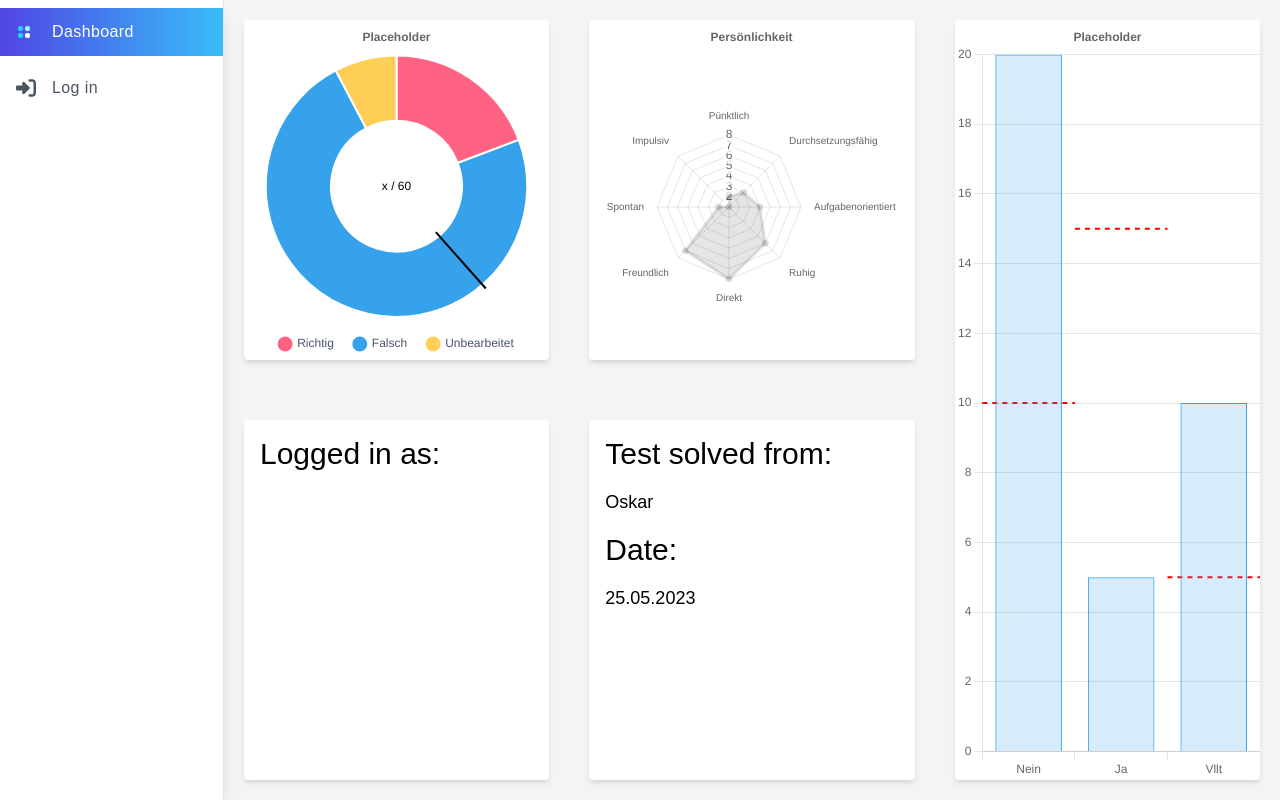
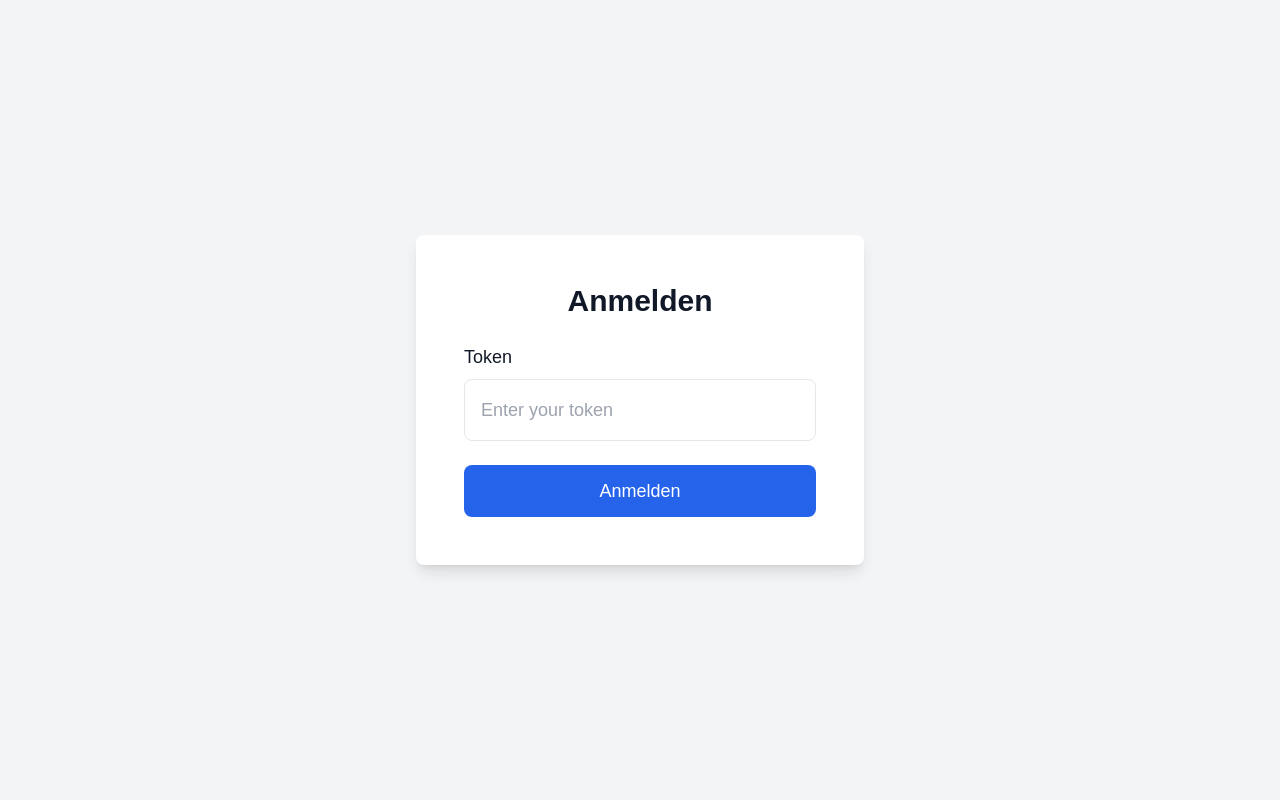
Before and after one commit to zagolaha/online-assessment, a Flask app: page / in a window 1280 px wide. Run offline with Flask 3, Linux system fonts and the light colour scheme; data comes from the database, SQL or seed files in the repository; some libraries are stand-ins or nearby versions.

Commit message:
Jetzt aber xD  (#8)
* Update Anmeldung.html

* Update Logicver.html

* Update app.py

```diff
--- a/app.py
+++ b/app.py
@@ -13,11 +13,10 @@ def index():
     global loggedIn
     loggedIn = False
     close_connection()
-    return render_template("Dashboard.html")
+    return render_template("Anmeldung.html")
 
-#Sobald die andern Siten stehen von Oskar und Hagen
-# @app.route('/Dashboard')
-# def index():
+#@app.route('/Dashboard')
+#def index():
 #     return render_template("Dashboard.html")
 
 @app.route('/get_data', methods=['POST','GET'])
@@ -160,7 +159,27 @@ def LandingPage():
             (user_id, keyValues[0], keyValues[1], keyValues[2]))
         db.commit()
         close_connection()
-    return render_template('LandingPage.html')
+    return render_template('LandingPage.html') #
+
+@app.route('/Anmeldung', methods=['GET'])
+def Anmeldung():
+    return render_template("Anmeldung.html")
+
+@app.route('/login', methods=['POST'])
+def login():
+    if request.is_json:
+        data = request.get_json()
+        token = data.get('token')
+        db = getDB()
+        cur = db.execute('SELECT ID FROM User WHERE Token = ?', (token,))
+        user_id = cur.fetchone()
+        close_connection()
+        if user_id:
+            session['user_id'] = user_id[0]
+            return jsonify({'success': True, 'user_id': user_id[0]})
+        else:
+            return jsonify({'success': False})
+    return jsonify({'success': False})
 
 def getDB():
     db = getattr(g, '_database', None)
--- a/templates/Anmeldung.html
+++ b/templates/Anmeldung.html
@@ -26,31 +26,34 @@
         <h2 class="text-3xl font-semibold mb-6 text-center">Anmelden</h2>
         <form id="login-form" onsubmit="event.preventDefault(); handleLogin();">
             <div class="mb-6">
-                <label class="block text-lg font-medium mb-2" for="username">Benutzername</label>
-                <input class="w-full p-4 border rounded-lg text-lg" type="text" id="username" placeholder="Benutzername">
+                <label class="block text-lg font-medium mb-2" for="token">Token</label>
+                <input class="w-full p-4 border rounded-lg text-lg" type="text" id="token" placeholder="Enter your token">
             </div>
-            <div class="mb-6">
-                <label class="block text-lg font-medium mb-2" for="password">Passwort</label>
-                <input class="w-full p-4 border rounded-lg text-lg" type="password" id="password" placeholder="Passwort">
-            </div>
-            <div id="error-message" class="text-red-500 mb-6 text-center">Falscher Benutzername oder falsches Passwort.</div>
+            <div id="error-message" class="text-red-500 mb-6 text-center">Invalid token.</div>
             <button class="bg-blue-600 text-white px-6 py-3 rounded-lg w-full text-lg hover:bg-blue-700" type="submit">Anmelden</button>
         </form>
     </div>
 
     <script>
         function handleLogin() {
-            const username = document.getElementById('username').value;
-            const password = document.getElementById('password').value;
+            const token = document.getElementById('token').value;
 
-            const correctUsername = 'testuser';
-            const correctPassword = 'password123';
-
-            if (username === correctUsername && password === correctPassword) {
-                window.location.href = 'https://www.google.com';
-            } else {
-                document.getElementById('error-message').style.display = 'block';
-            }
+            fetch('/login', {
+                method: 'POST',
+                headers: {
+                    'Content-Type': 'application/json',
+                },
+                body: JSON.stringify({ token: token }),
+            })
+            .then(response => response.json())
+            .then(data => {
+                if (data.success) {
+                    localStorage.setItem('user_id', data.user_id);
+                    window.location.href = '/LandingPage';
+                } else {
+                    document.getElementById('Login unsuccessful').style.display = 'block';
+                }
+            });
         }
     </script>
 
```
Also changed, not shown: templates/Logicver.html (+13 -0 lines).
